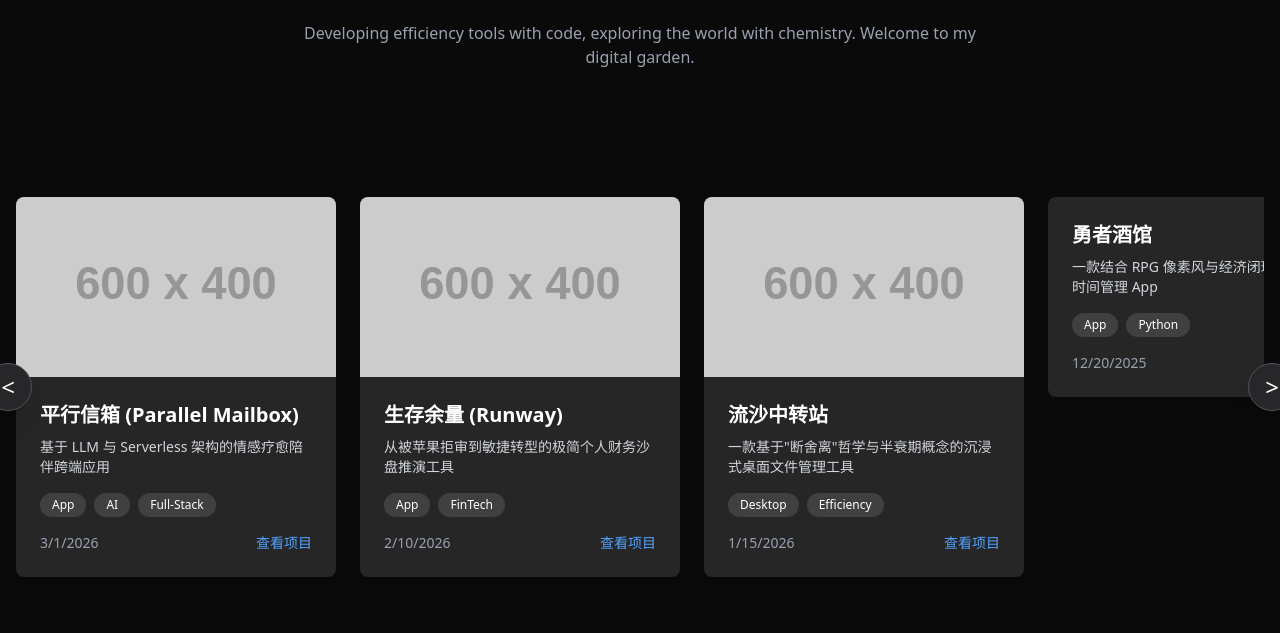
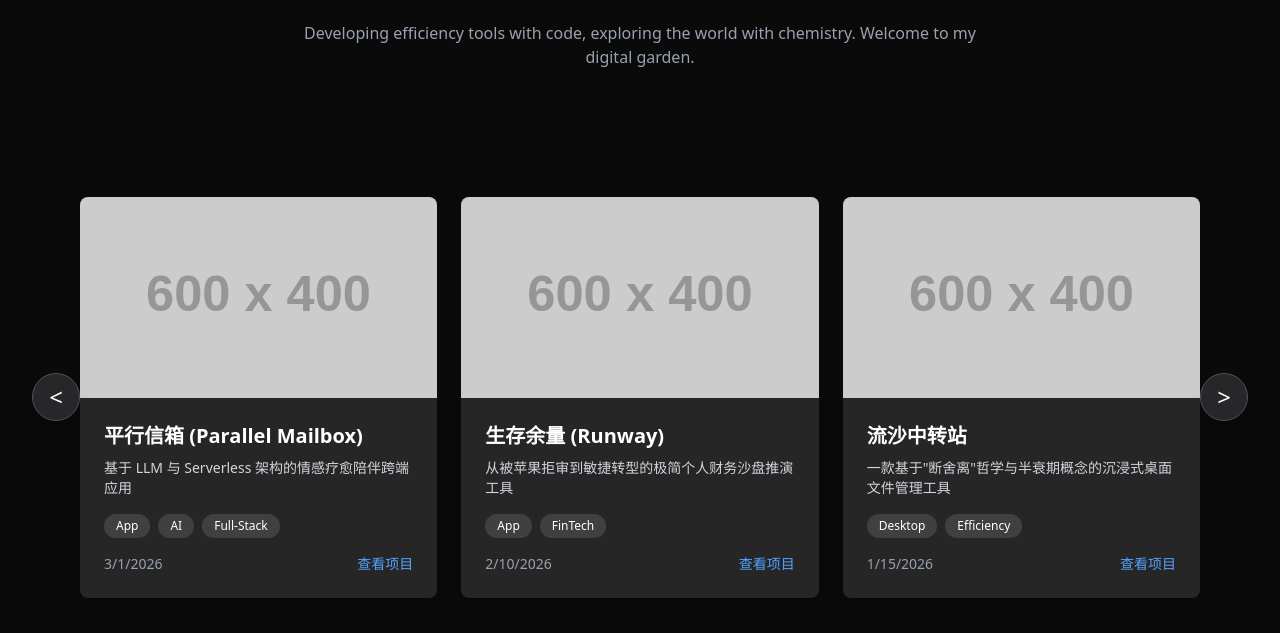
Before and after one commit to hehehehehehecai/portfolio, an Astro site: page / in a window 1280 px wide. Shown: the part 167-800 px from the top of the page. Built offline with nearby package versions, Linux system fonts and the light colour scheme; Astro itself is replaced by a stand-in of ours; placeholder pictures from the web are drawn by us.

Commit message:
Fix carousel to display exactly 3 cards and unify heights

```diff
--- a/src/content/projects/hero-tavern.md
+++ b/src/content/projects/hero-tavern.md
@@ -2,6 +2,7 @@
 title: 勇者酒馆
 description: 一款结合 RPG 像素风与经济闭环的游戏化时间管理 App
 date: 2025-12-20
+image: "https://placehold.co/600x400/2a2a2a/FFF?text=Hero+Tavern"
 tags: ["App", "Python"]
 ---
 <br>
--- a/src/pages/index.astro
+++ b/src/pages/index.astro
@@ -35,21 +35,21 @@ const getSlugFromPath = (path) => {
 				</p>
 			</section>
 
-			<div class="relative mb-8">
+			<div class="relative max-w-6xl mx-auto px-4 mb-8">
 				<!-- 左箭头按钮 -->
 				<button id="prev-btn" class="absolute top-1/2 -translate-y-1/2 -left-6 md:-left-8 w-12 h-12 flex items-center justify-center text-2xl bg-zinc-800 hover:bg-zinc-600 text-white rounded-full z-10 shadow-xl border border-zinc-600 cursor-pointer transition-colors">
 					&lt;
 				</button>
 
 				<!-- 项目卡片滚动容器 -->
-				<div id="project-slider" class="flex flex-nowrap overflow-x-auto scroll-smooth snap-x snap-mandatory gap-6 py-4 [&::-webkit-scrollbar]:hidden [-ms-overflow-style:none] [scrollbar-width:none]">
+				<div id="project-slider" class="flex items-stretch flex-nowrap overflow-x-auto scroll-smooth snap-x snap-mandatory gap-6 py-4 [&::-webkit-scrollbar]:hidden [-ms-overflow-style:none] [scrollbar-width:none]">
 					{Array.isArray(sortedProjects) && [...sortedProjects, ...sortedProjects, ...sortedProjects].map((project, index) => {
 							return (
 							<a
 								href={`/portfolio/projects/${getSlugFromPath(project.file)}/`}
-								class="block flex-shrink-0 w-80 snap-center"
+								class="w-[calc((100%-3rem)/3)] flex-shrink-0 snap-start h-full flex flex-col"
 							>
-								<article class="bg-neutral-800 rounded-lg shadow-md overflow-hidden hover:shadow-lg transition-all duration-300 hover:scale-[1.02]">
+								<article class="bg-neutral-800 rounded-lg shadow-md overflow-hidden hover:shadow-lg transition-all duration-300 hover:scale-[1.02] h-full flex flex-col justify-between">
 									{project.frontmatter.image && (
 										<img
 											src={project.frontmatter.image}
```
